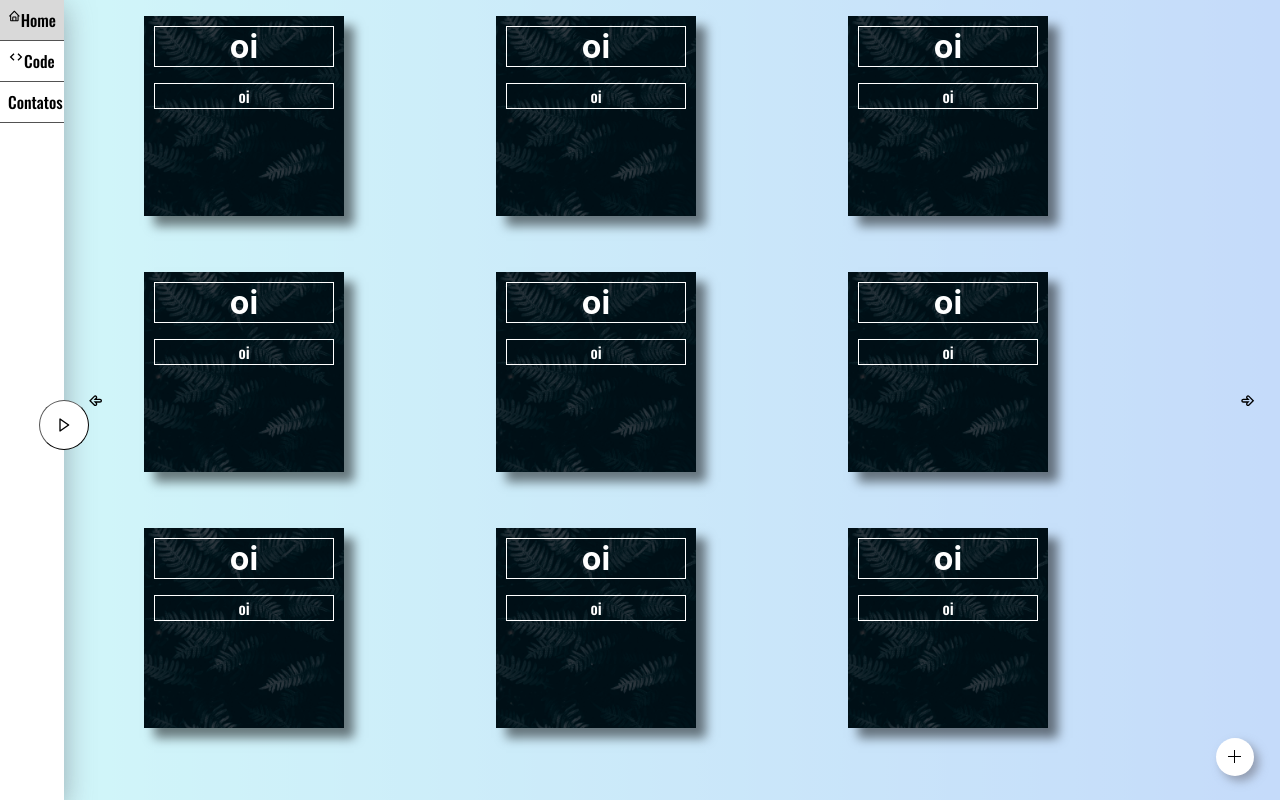
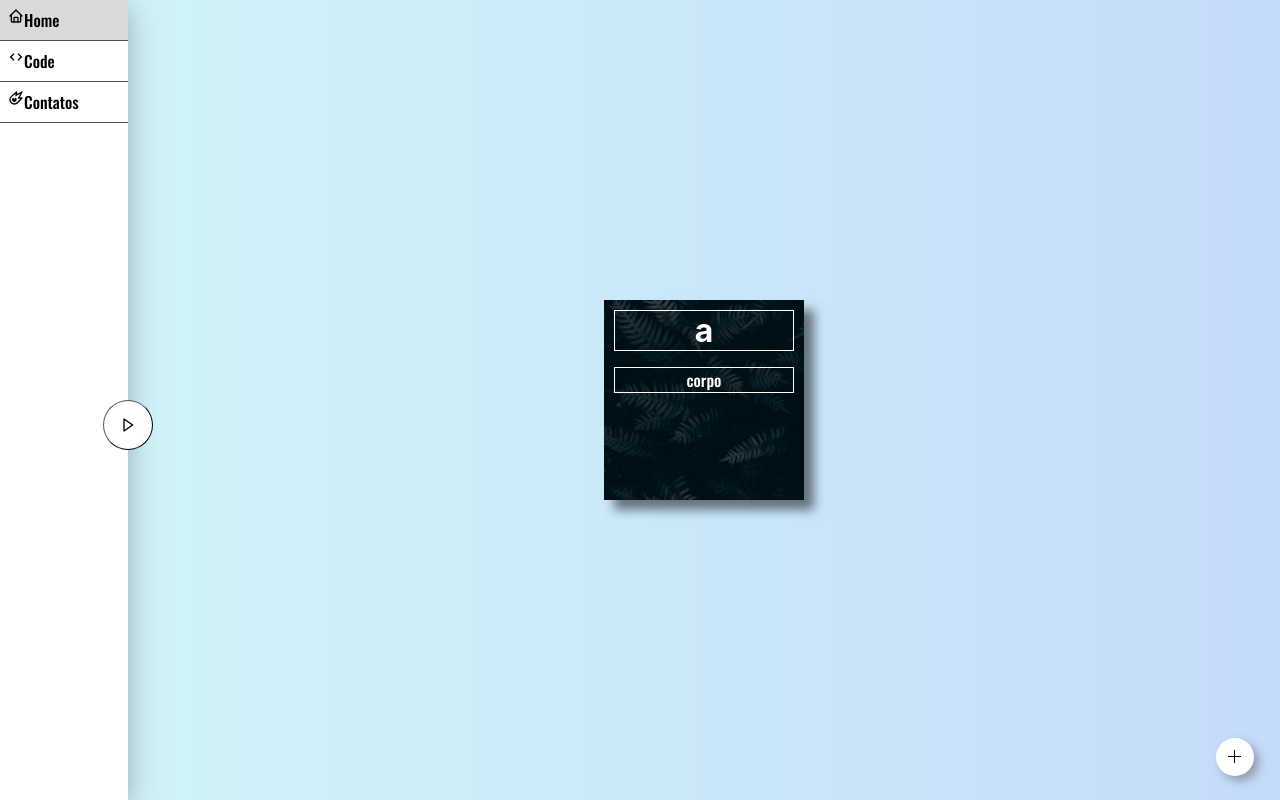
Before and after one commit to DevDavidSys/React-Post-It, a React (Create React App) app in the folder post_it2/: page / in a window 1280 px wide. Built offline with nearby package versions, Linux system fonts and the light colour scheme.

Commit message:
Continuacao projeto

```diff
--- a/post_it2/src/components/Main/index.js
+++ b/post_it2/src/components/Main/index.js
@@ -16,38 +16,52 @@ export default function Main(props){
         document.getElementById('sidebar').classList.toggle('sidebar-opened')
         document.getElementById('circle').classList.toggle('sidebar')
     }
+    function OpenAddConteinerPost(){
+        document.getElementById('add_container').style.display = 'grid';
+    }
+    function addPost(){
+        let titulo = window.document.getElementById('titulo_add').value;
+        let corpo = window.document.getElementById('couteudo_add')
+
+        Posts.push({id:Math.random(),titulo:titulo,corpo:corpo});
+
+
+    }
+
     function getPosts(){
 
     }
-
     return(
             <div className="all_Main">
-                <div className="add_post_it"><VscAdd/></div>
                 <div className="sidebar-closed" id="sidebar" >
                     <div className="sidebar_icon"><BiHome e width="2em" height="100"/>Home</div>
                     <div className="sidebar_icon"><BiCode/>Code</div>
                     <div className="sidebar_icon"><BiMeteor/>Contatos</div>
                     <div className="circle-animation" id="circle" onClick={HandeClick}><BiRightArrow/></div>
+            </div>
+
+            <div className="content" id="content">
+                <div className="content-grid" id="content_grid">
+
+                    {Posts.map((object,i)=>{
+                        return (<Post_It titulo={object.titulo} conteudo = {object.corpo}/>);
+                    })}
                 </div>
 
-            <div className="content" id="content">
-                <div className="arrow"><TiArrowLeftOutline width="100px"/></div>
-                <div className="content-grid" id="content_grid">
-                    <Post_It titulo="oi" conteudo="oi"/>
-                    <Post_It titulo="oi" conteudo="oi"/>
-                    <Post_It titulo="oi" conteudo="oi"/>
-
-                    <Post_It titulo="oi" conteudo="oi"/>
-                    <Post_It titulo="oi" conteudo="oi"/>
-                    <Post_It titulo="oi" conteudo="oi"/>
-                    <Post_It titulo="oi" conteudo="oi"/>
-                    <Post_It titulo="oi" conteudo="oi"/>
-                    <Post_It titulo="oi" conteudo="oi"/>
-
-                </div>
-                <div className="arrow"> <TiArrowRightOutline/></div>
             </div>
 
+            <div className="add_post_it" onClick={OpenAddConteinerPost}>
+                <VscAdd/>
+
+            </div>
+            <div class="add_new_post_open" id="add_container">
+                        <div id="close" className="close_add_post" onClick={()=>{document.getElementById('add_container').style.display = 'none'}} >X</div>
+                        <section><h3>Titulo</h3></section>
+                        <input type="text" id="titulo_add"></input>
+                        <section><h4>Conteudo</h4></section>
+                        <input type="text" id="conteudo_add"></input>
+                        <button onClick={addPost}><h3>Adicionar</h3></button>
+                </div>
         </div>
     );
 
--- a/post_it2/src/components/Main/style.css
+++ b/post_it2/src/components/Main/style.css
@@ -16,7 +16,7 @@
     flex-direction: column;
     box-shadow: rgba(100, 100, 111, 0.53) 0px 7px 29px 0px;
     animation: opensidebar 500ms linear ;
-    width: 5vw;
+    width: 10vw;
     transition: 2s;
 }
 .sidebar-opened{
@@ -54,13 +54,17 @@
     justify-content: center;
     align-items: center;
 }
+.circle-animation:hover{
+    transform: translateX(10px);
+}
 .content{
-    margin-left: 5vw;
-    width: 95vw;
+    margin-left: 10vw;
+    width: 90vw;
     min-height: 100vh;
     background-color: rgba(247, 247, 247, 0.653);
-    display: grid;
-    grid-template-columns:5vw auto 5vw;
+    display: flex;
+    align-items: center;
+    justify-content: center;
 }
 
 
@@ -85,7 +89,7 @@
         width: 0vw;
     }
     to{
-        width: 5vw;
+        width:10vw;
     }
 
 }
@@ -101,16 +105,50 @@
     justify-content: center;
     align-items: center;
     box-shadow: 5px 5px 10px rgba(100, 100, 111, 0.53);
+    transition: 500ms;
 
 }
 .add_post_it:hover{
-    animation: jump 500ms infinite;
+    bottom: 6vh;
     cursor: pointer;
+    transform: scale(1.2);
+
+
 }
 
 @keyframes jump
 {
     0% {bottom:3vh}
-    50%{ bottom: 6vh; transform: scale(1.2);}
-    100%{bottom: 3vh;}
+    100%{ bottom: 6vh; transform: scale(1.2);}
 }
+.add_new_post_open{
+    display: none;
+
+    position: fixed;
+
+    right: 0;
+    bottom: 0;
+    justify-content: center;
+    background-color: rgb(255, 255, 255);
+    text-align: center;
+    margin-left: 15vw;
+    border: 1px solid black;
+    padding: 10px;
+    max-width: 20vw;
+    border-top-left-radius: 10px;
+    transition: 1s;
+    padding: 10px;
+}
+
+.add_new_post_open input,.add_new_post_open button{
+    margin-bottom: 10px ;
+    border: grey 1px solid;
+    border-radius: 10px;
+    padding: 10PX;
+    font-size: 12PX;
+}
+.close_add_post{
+    position: absolute;
+    top: 0;
+    right: 5px;
+}
--- a/post_it2/src/components/post_it_card/style.css
+++ b/post_it2/src/components/post_it_card/style.css
@@ -10,6 +10,7 @@
     background-image: url(../../assets/pexels-elijah-o\'donnell-3473569.jpg);
     background-size: cover;
     color: white;
+    margin: 5px;
 }
 
 .post_it_card:hover{
@@ -29,3 +30,13 @@
     border: 1px solid rgb(255, 255, 255);
 
 }
+.add_new_post{
+    width: 500px;
+    height: 500px;
+    background-color: blue;
+    display: none;
+    grid-template-columns: auto;
+    position: fixed;
+    transition: 1s;
+
+}
```
